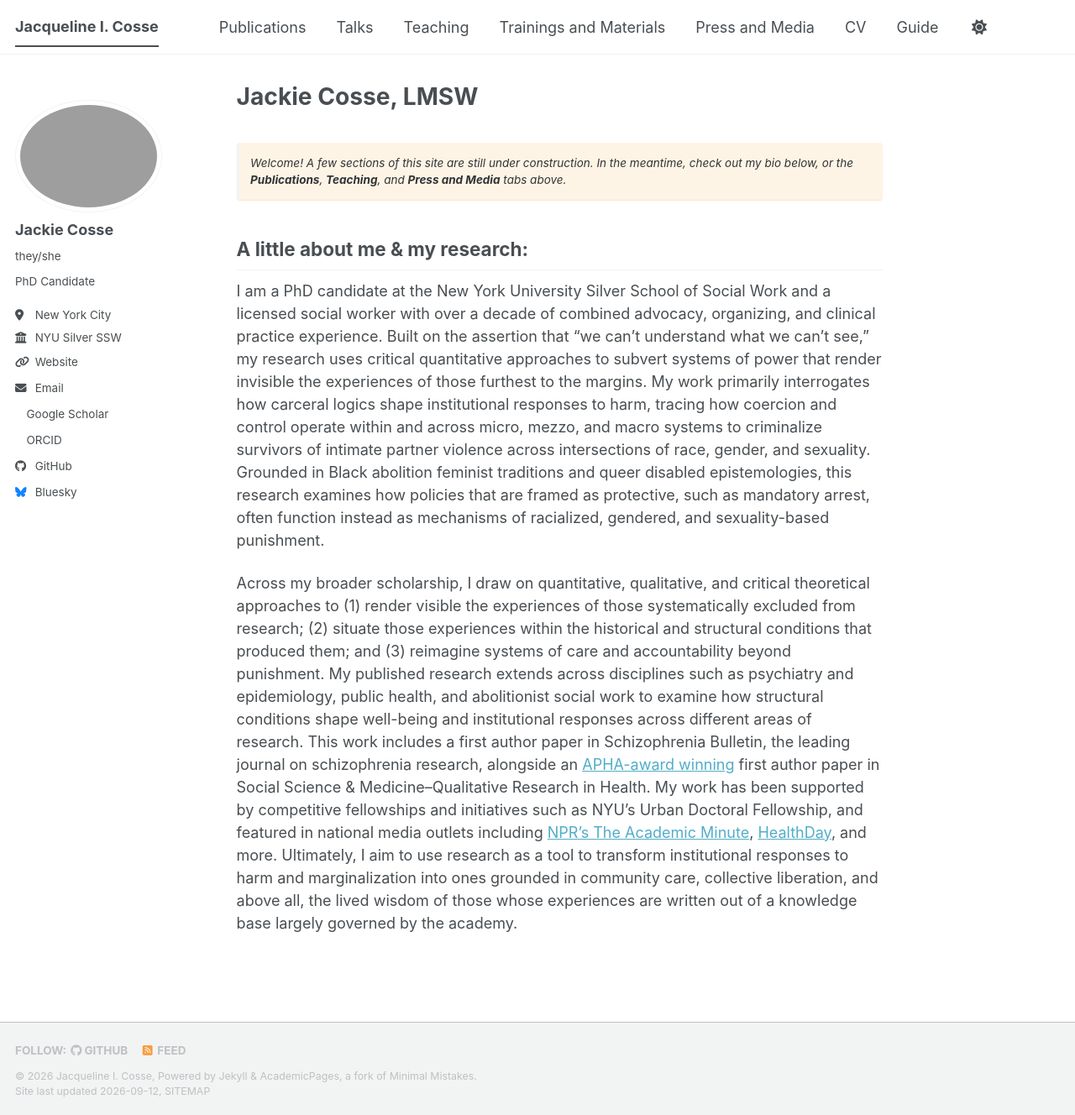
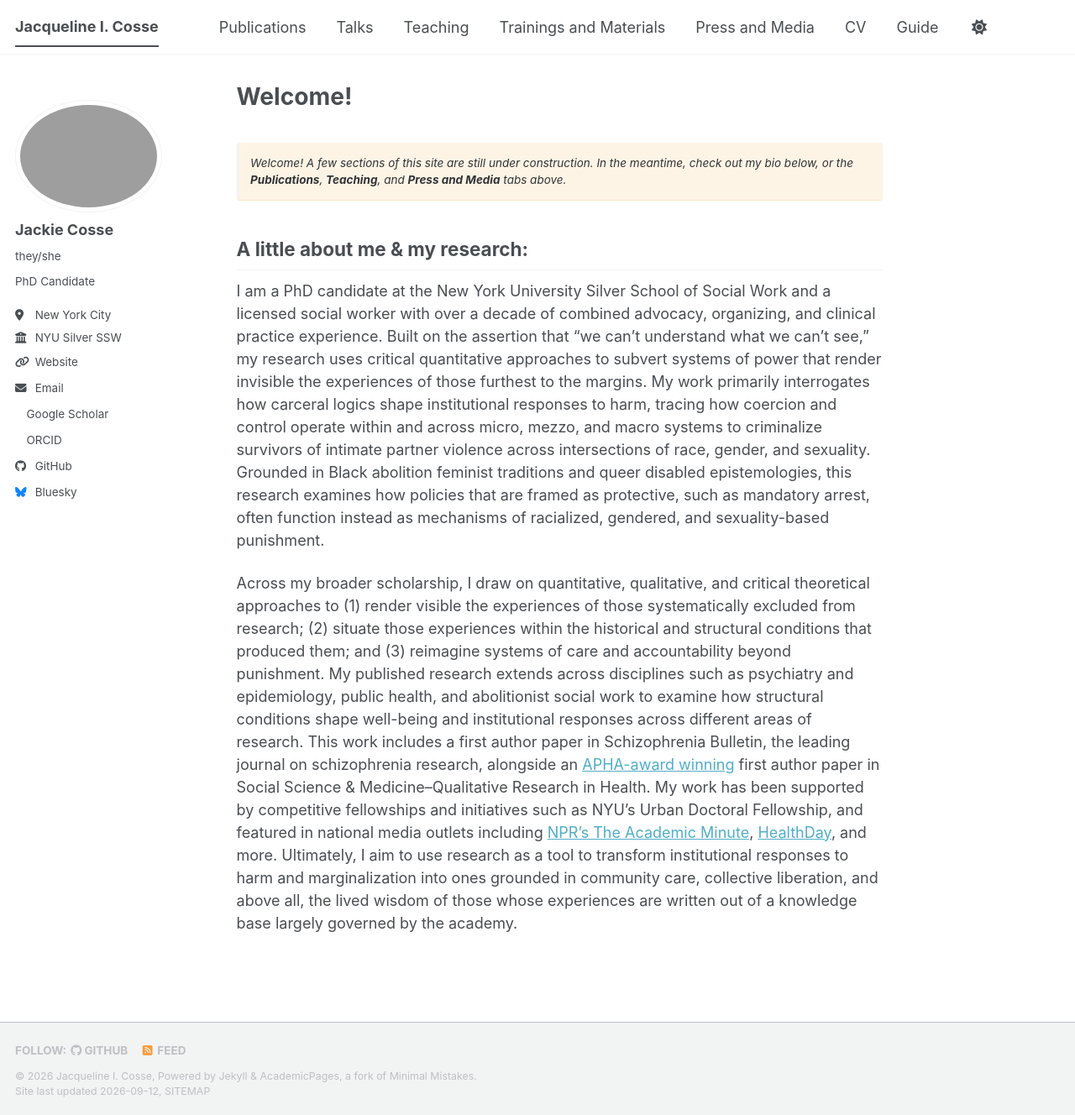
Before and after one commit to jackiecosse/jackiecosse.com, a Jekyll site: the page built from _pages/about.md, in a window 1280 px wide and 1328 px high. Shown: the whole window at 84% size. Built offline with Jekyll 4.4.1, drawn with Linux system fonts in a browser that asks for light colours; a style sheet for code colours, icons or effects is not loaded.

Commit message:
Update about.md

```diff
--- a/_pages/about.md
+++ b/_pages/about.md
@@ -1,6 +1,6 @@
 ---
 permalink: /
-title: "Jackie Cosse, LMSW"
+title: "Welcome!"
 author_profile: true
 classes: about-hero
 redirect_from:
```
